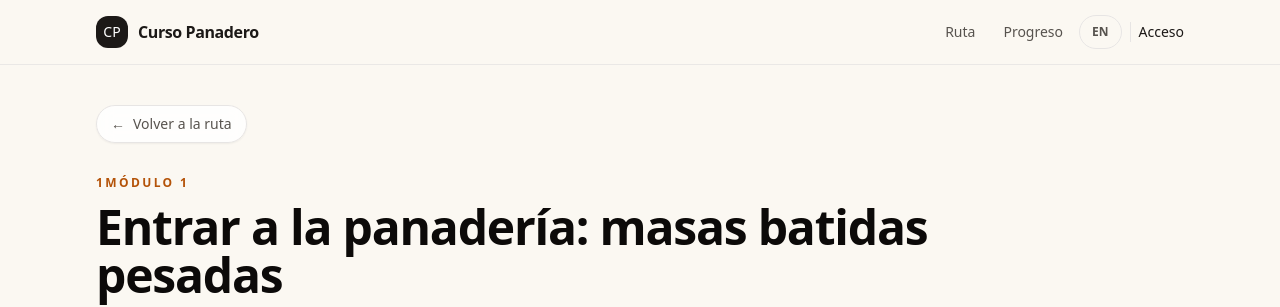
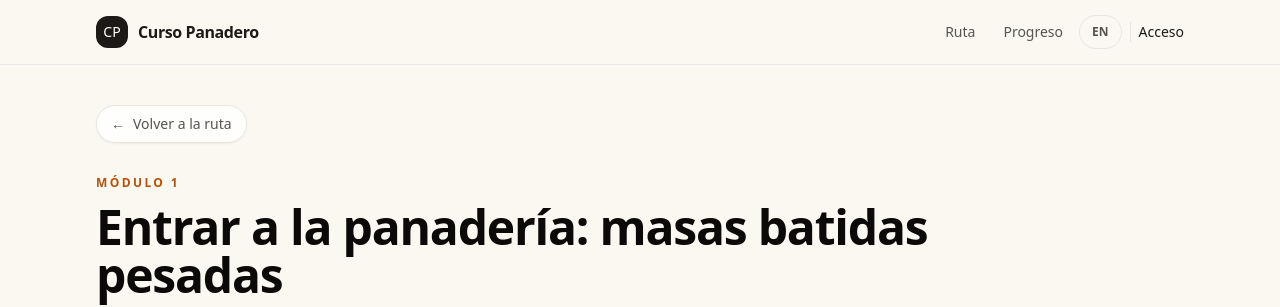
Before and after one commit to Drworm82/CursoPanadero, a Next.js app: page /modulo-1 in a window 1280 px wide. Shown: the top 307 px of the page. Built offline with nearby package versions, Linux system fonts and the light colour scheme; no server answers.

Commit message:
fix(i18n): correct module heading

```diff
--- a/pages/modulo-1.js
+++ b/pages/modulo-1.js
@@ -74,7 +74,7 @@ export default function ModuleOnePage() {
   const localizedHref = (href) => locale === 'en' ? `/en${href}` : href;
 
   return (
-    <CourseShell eyebrow={`${content.sort_order === 1 ? content.sort_order : ''}${locale === 'en' ? 'Module' : 'Módulo'} 1`} title={content.title} backHref={locale === 'en' ? '/en/ruta' : '/ruta'} backLabel={locale === 'en' ? 'Back to course' : 'Volver a la ruta'}>
+    <CourseShell eyebrow={`${locale === 'en' ? 'Module' : 'Módulo'} 1`} title={content.title} backHref={locale === 'en' ? '/en/ruta' : '/ruta'} backLabel={locale === 'en' ? 'Back to course' : 'Volver a la ruta'}>
       <div className="space-y-8">
         <div className="grid gap-4 md:grid-cols-2">
           <section className="rounded-2xl border border-stone-200 bg-white p-6">
```
